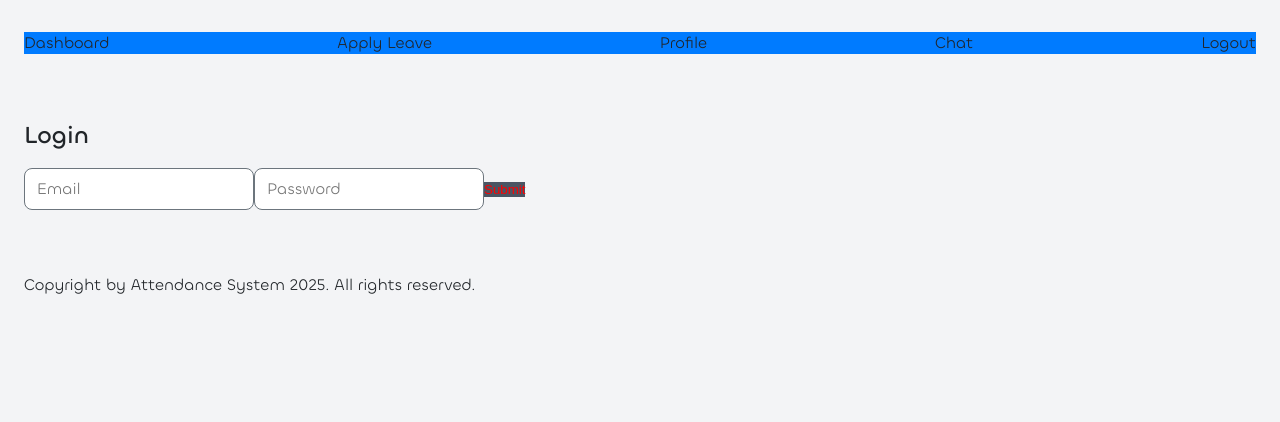
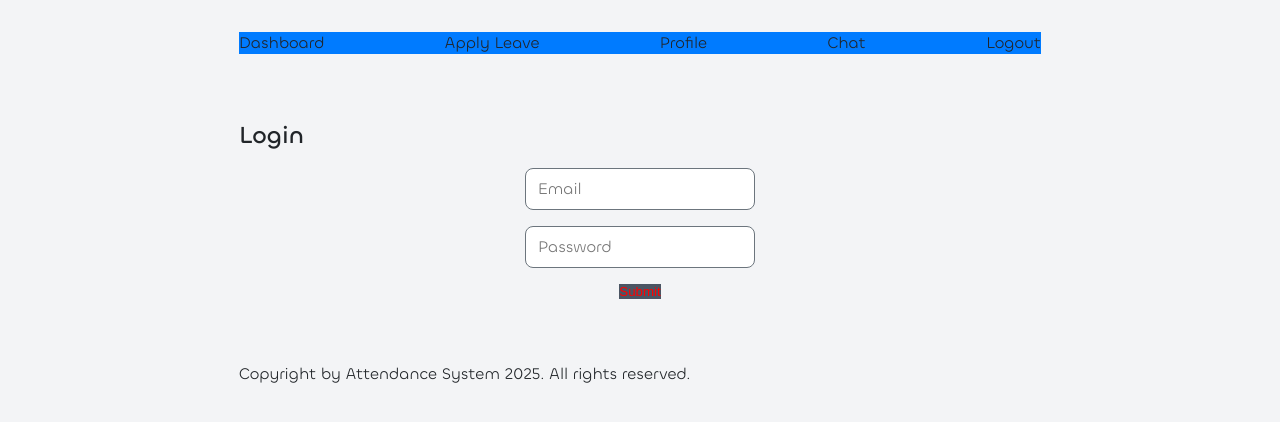
Before and after one commit to sobaltariq/NextJs-AttendanceSystem, a Next.js app: page /login in a window 1280 px wide. Shown: the top 422 px of the page. Built offline with nearby package versions, Linux system fonts and the light colour scheme.

Commit message:
working on login

```diff
--- a/src/app/(auth)/login/page.tsx
+++ b/src/app/(auth)/login/page.tsx
@@ -3,7 +3,7 @@ import React, { useState, useEffect, useActionState } from "react";
 import { submitForm } from "./submitForm";
 
 const initialFormData: any = {
-  email: "testuser@example.com",
+  email: "",
   password: "",
 };
 
@@ -15,8 +15,8 @@ const LoginPage: React.FC = () => {
   );
 
   return (
-    <div className="login-container">
-      <div className="width-container">
+    <div className="width-container">
+      <section className="login-container">
         <h3>Login</h3>
         <form action={formAction}>
           <input id="email" type="email" name="email" placeholder="Email" />
@@ -32,7 +32,7 @@ const LoginPage: React.FC = () => {
           {state?.error && <p style={{ color: "red" }}>{state?.error}</p>}
           {state?.message && <p style={{ color: "green" }}>{state?.message}</p>}
         </form>
-      </div>
+      </section>
     </div>
   );
 };
--- a/src/styles/_mixins.scss
+++ b/src/styles/_mixins.scss
@@ -43,3 +43,82 @@
 @mixin transition($properties: all, $duration: 0.3s, $timing: ease-in-out) {
   transition: $properties $duration $timing;
 }
+
+@mixin button-style(
+  $font-size: 16px,
+  $font-weight: normal,
+  $font-family: var(--chillax),
+  $padding: 10px 20px,
+  $border-radius: 4px,
+  $background-color: #007bff,
+  // Background color
+  $text-color: #fff,
+  // Text color
+  $border-color: #007bff,
+  // Border color
+  $hover-background-color: darken($background-color, 10%),
+  // Hover background
+  $hover-text-color: $text-color,
+  // Hover text color
+  $hover-border-color: darken($border-color, 10%),
+  // Hover border color
+  $active-background-color: darken($background-color, 15%),
+  // Active background
+  $active-border-color: darken($border-color, 15%),
+  // Active border color
+  $transition: 0.3s,
+  // Transition duration
+  $box-shadow: none,
+  // Box shadow for the button
+  $hover-box-shadow: none,
+  // Box shadow on hover
+  $border-width: 1px,
+  // Border width
+  $border-style: solid,
+  // Border style (e.g., solid, dashed)
+  $width: auto,
+  // Custom width for buttons
+  $height: auto,
+  // Custom height
+  $disabled-background-color: lighten($background-color, 30%),
+  // Disabled background
+  $disabled-text-color: lighten($text-color, 30%),
+  // Disabled text color
+  $disabled-border-color: lighten($border-color, 30%) // Disabled border color
+) {
+  display: inline-block; // Ensures button behaves like a block
+  font-size: $font-size;
+  font-weight: $font-weight;
+  font-family: $font-family;
+  padding: $padding;
+  border-radius: $border-radius;
+  background-color: $background-color;
+  color: $text-color;
+  border: $border-width $border-style $border-color;
+  text-align: center;
+  text-decoration: none;
+  cursor: pointer;
+  transition: all $transition ease-in-out;
+  box-shadow: $box-shadow;
+  width: $width;
+  height: $height;
+
+  &:hover {
+    background-color: $hover-background-color;
+    color: $hover-text-color;
+    border-color: $hover-border-color;
+    box-shadow: $hover-box-shadow;
+  }
+
+  &:active {
+    background-color: $active-background-color;
+    border-color: $active-border-color;
+  }
+
+  &:disabled {
+    background-color: $disabled-background-color;
+    color: $disabled-text-color;
+    border-color: $disabled-border-color;
+    cursor: not-allowed;
+  }
+}
--- a/src/styles/global_style.scss
+++ b/src/styles/global_style.scss
@@ -1,7 +1,10 @@
 @use "./utilities/colors.scss" as *;
 @use "./mixins" as app-mixin;
 
-$max-width: 1440px;
+@use "../styles/pages/login_style.scss";
+
+// $max-width: 1440px;
+$max-width: 850px;
 $min-width: 360px;
 
 *,
--- /dev/null
+++ b/src/styles/pages/login_style.scss
@@ -0,0 +1,11 @@
+@use "./../utilities/colors" as *;
+@use "./../mixins" as *;
+
+section.login-container {
+  h3 {
+  }
+  form {
+    @include display-flex(column);
+    gap: 1rem;
+  }
+}
```
